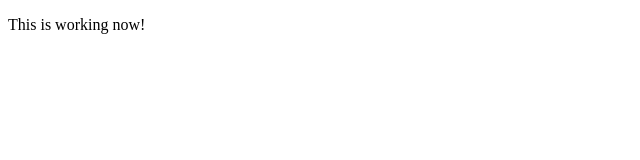
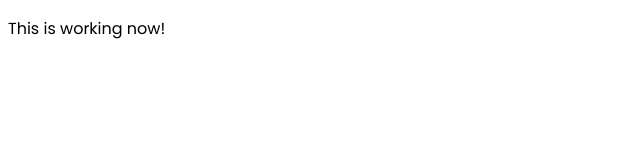
Before and after one commit to kim-jenny5/my-travelogue-frontend, a React (Create React App) app: page / in a window 1280 px wide. Shown: the top 160 px of the page, without its empty margins (0-640 px from the left). Built offline with nearby package versions, Linux system fonts and the light colour scheme.

Commit message:
got google fonts to link with external css file

```diff
--- a/public/index.html
+++ b/public/index.html
@@ -10,7 +10,7 @@
 			href="https://fonts.googleapis.com/css2?family=Poppins:ital,wght@0,300;0,400;0,500;0,700;0,900;1,700;1,900&display=swap"
 			rel="stylesheet"
 		/>
-		<link rel="stylesheet" src="./style.css" />
+		<link rel="stylesheet" href="./style.css" />
 		<title>My Travelogue</title>
 	</head>
 	<body>
--- a/public/style.css
+++ b/public/style.css
@@ -1,13 +1,8 @@
-/* body {
-	margin: 0;
-	font-family: -apple-system, BlinkMacSystemFont, "Segoe UI", "Roboto", "Oxygen",
-		"Ubuntu", "Cantarell", "Fira Sans", "Droid Sans", "Helvetica Neue",
-		sans-serif;
-	-webkit-font-smoothing: antialiased;
-	-moz-osx-font-smoothing: grayscale;
+body {
+	font-family: "Poppins", sans-serif;
 }
 
-code {
+/* code {
 	font-family: source-code-pro, Menlo, Monaco, Consolas, "Courier New",
 		monospace;
 } */
--- a/src/App.css
+++ b/src/App.css
@@ -1,4 +1,4 @@
-.App {
+/* .App {
   text-align: center;
 }
 
@@ -35,4 +35,4 @@
   to {
     transform: rotate(360deg);
   }
-}
+} */
```
